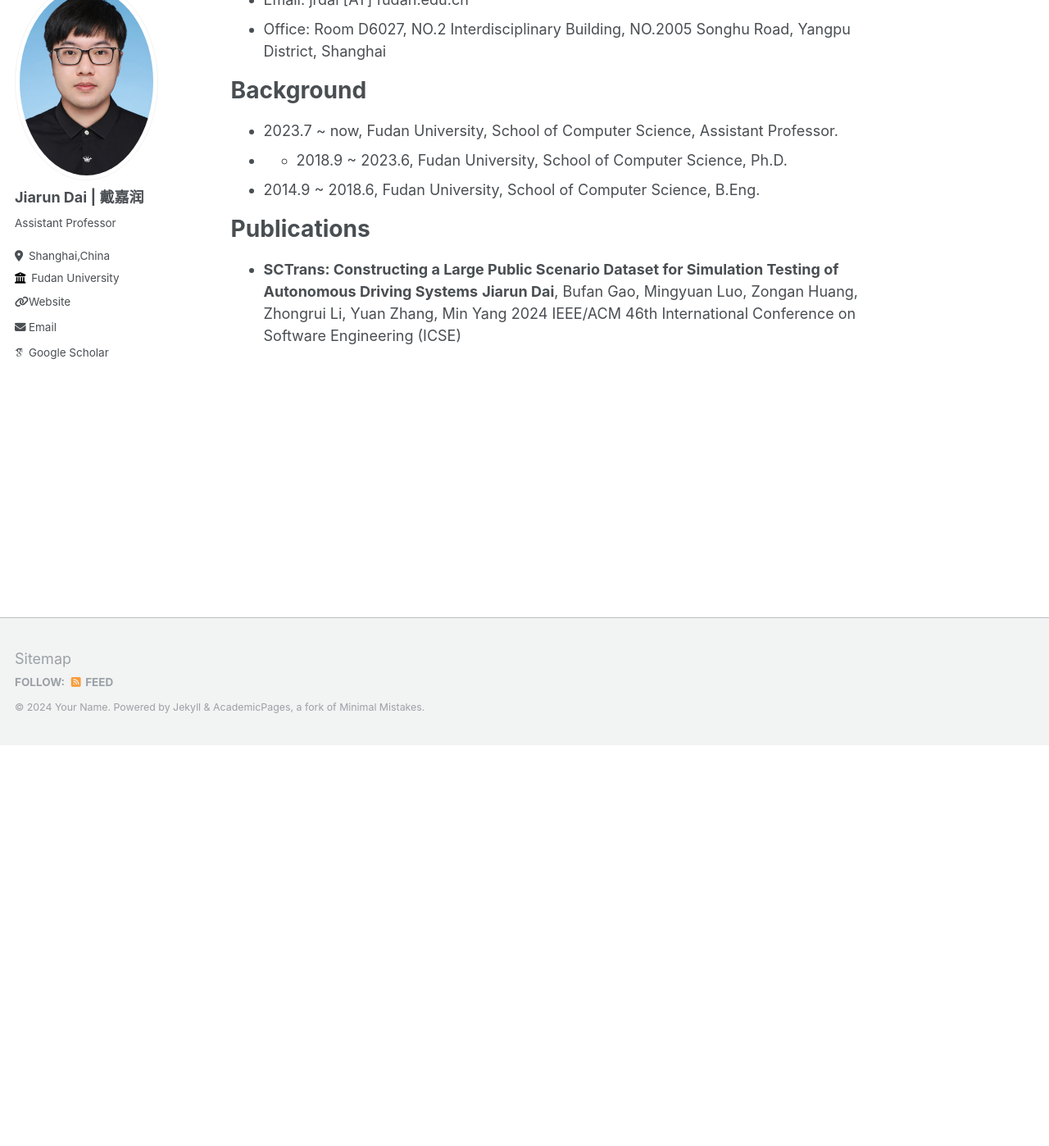
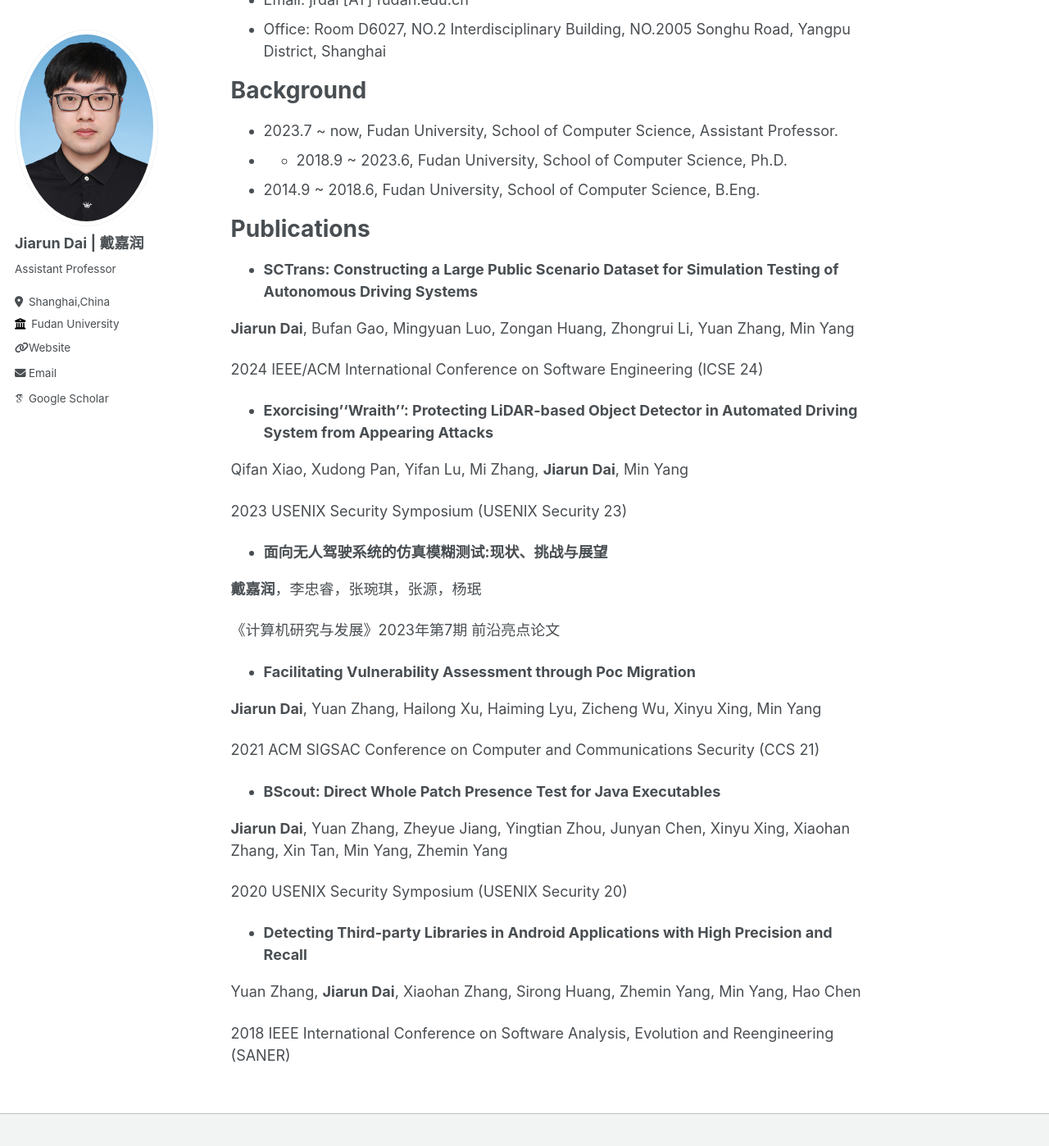
Before and after one commit to DJRRR/djrrr.github.io, a Jekyll site: the page built from _pages/about.md, in a window 1280 px wide and 1400 px high, scrolled down 491 px. Shown: the whole window at 82% size. Built offline with Jekyll 4.4.1, drawn with Linux system fonts in a browser that asks for light colours; some web fonts are replaced.

Commit message:
Update about.md

```diff
--- a/_pages/about.md
+++ b/_pages/about.md
@@ -24,5 +24,37 @@ Background
 Publications
 ======
 * **SCTrans: Constructing a Large Public Scenario Dataset for Simulation Testing of Autonomous Driving Systems**
+
 **Jiarun Dai**, Bufan Gao, Mingyuan Luo, Zongan Huang, Zhongrui Li, Yuan Zhang, Min Yang
-2024 IEEE/ACM 46th International Conference on Software Engineering (ICSE)
+
+2024 IEEE/ACM International Conference on Software Engineering (ICSE 24)
+
+* **Exorcising''Wraith'': Protecting LiDAR-based Object Detector in Automated Driving System from Appearing Attacks**
+
+Qifan Xiao, Xudong Pan, Yifan Lu, Mi Zhang, **Jiarun Dai**, Min Yang
+
+2023 USENIX Security Symposium (USENIX Security 23)
+
+* **面向无人驾驶系统的仿真模糊测试:现状、挑战与展望**
+
+**戴嘉润**，李忠睿，张琬琪，张源，杨珉
+
+《计算机研究与发展》2023年第7期 前沿亮点论文
+
+* **Facilitating Vulnerability Assessment through Poc Migration**
+
+**Jiarun Dai**, Yuan Zhang, Hailong Xu, Haiming Lyu, Zicheng Wu, Xinyu Xing, Min Yang
+
+2021 ACM SIGSAC Conference on Computer and Communications Security (CCS 21)
+
+* **BScout: Direct Whole Patch Presence Test for Java Executables**
+
+**Jiarun Dai**, Yuan Zhang, Zheyue Jiang, Yingtian Zhou, Junyan Chen, Xinyu Xing, Xiaohan Zhang, Xin Tan, Min Yang, Zhemin Yang
+
+2020 USENIX Security Symposium (USENIX Security 20)
+
+* **Detecting Third-party Libraries in Android Applications with High Precision and Recall**
+
+Yuan Zhang, **Jiarun Dai**, Xiaohan Zhang, Sirong Huang, Zhemin Yang, Min Yang, Hao Chen
+
+2018 IEEE International Conference on Software Analysis, Evolution and Reengineering (SANER)
```
